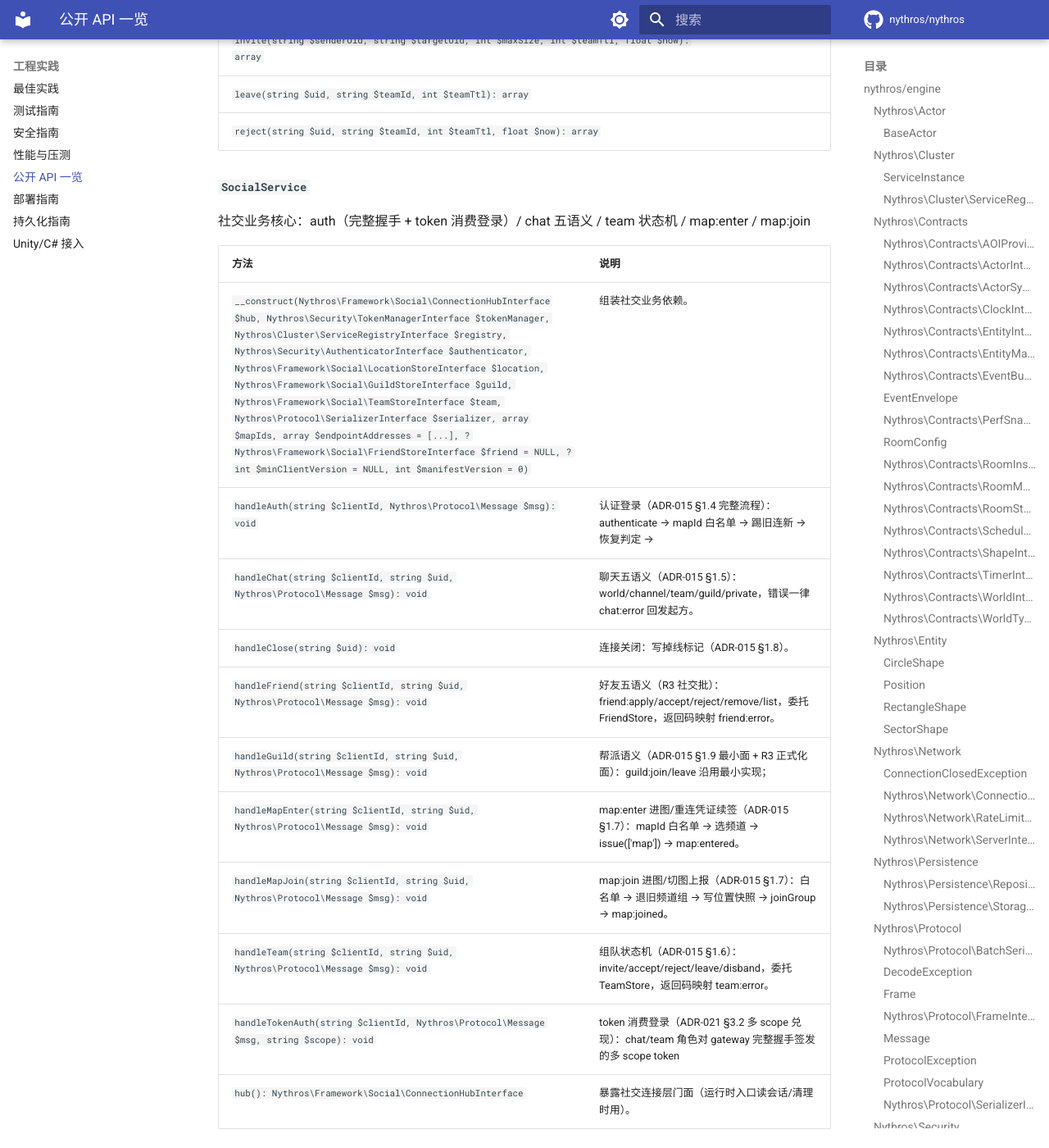
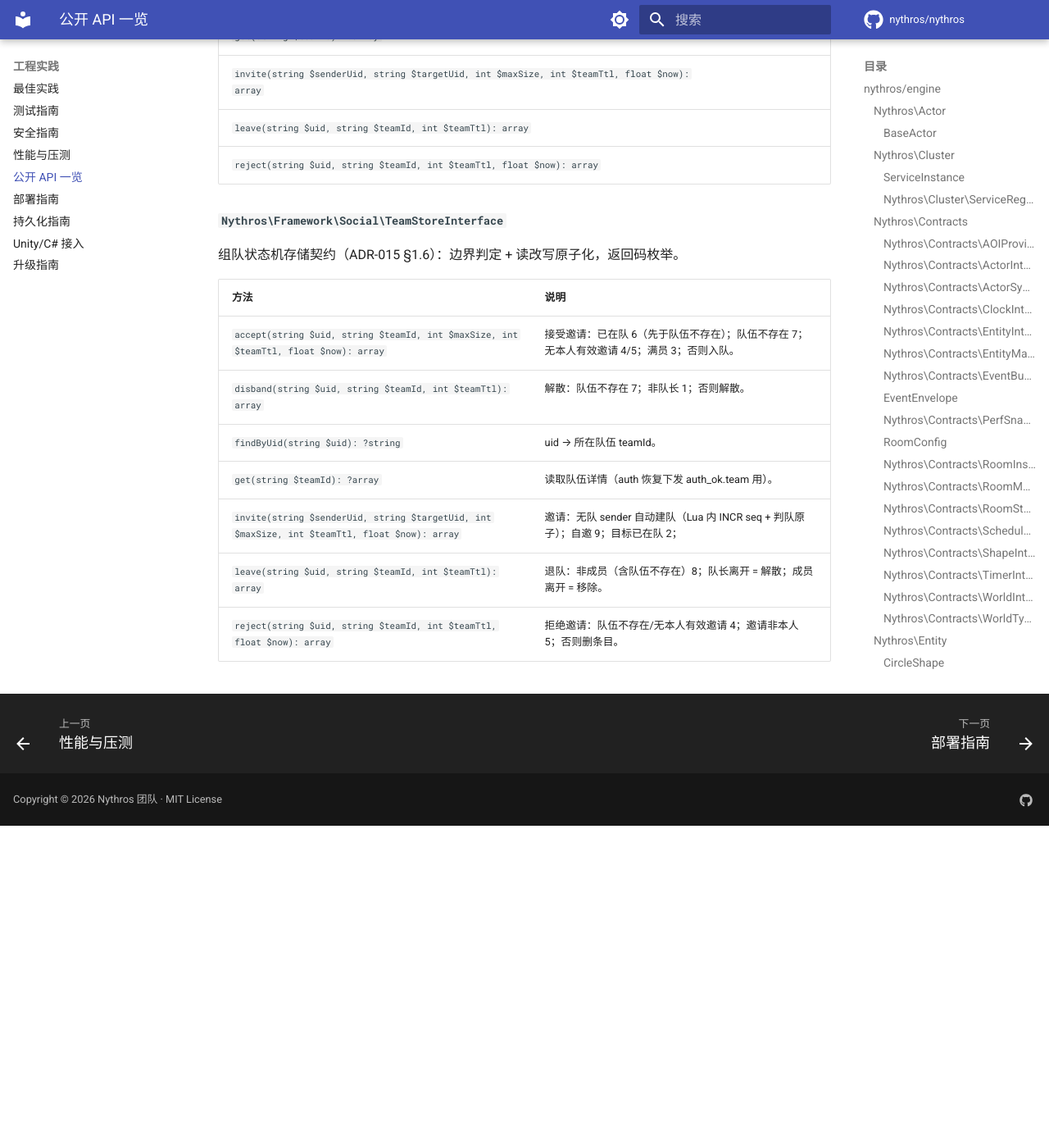
Before and after one commit to Nythros/Nythros, an MkDocs documentation site: the page built from docs/api-reference.md, in a window 1280 px wide and 1400 px high, scrolled down 75132 px. Shown: the whole window at 82% size. Built offline with MkDocs 1.6.1 and Material for MkDocs 9.7.7, drawn with Linux system fonts in a browser that asks for light colours; comment, search, counter and statistics services are not loaded; after the commit the page ends 76139 px from its top, so only the background shows below that; some of the changed text lies outside the part shown.

Commit message:
docs: UPGRADING.md 升级指南 + 全库文档与代码现状对齐（工程债收尾）
- 新增 UPGRADING.md：破坏性变更迁移正本（协议 v2 一次切换的服务端/客户端迁移路径、
  哨兵 HA 可选增量、0.x 版本策略与 @internal 不承诺口径、nythros/testing 开发者迁移）。
  mkdocs「工程实践」以 GitHub 链接收录（与 blueprint 同款仓库内文档模式），README 收录。
- 同步文档与代码现状：social-guide（SocialService 域竖切结构 / TEAM_TTL 归属 TeamResponder）、
  actor-guide（Vitals trait 说明）、architecture（§1.2 战斗面 + Social 模块清单）、
  testing-guide（跨包共享替身走 nythros/testing 的规范）。
- CHANGELOG：Unreleased 补 2 条 Added + 1 条 Changed（本次三连收尾）。
- docs/api-reference.md 再生成（拆分类均 @internal，公开面不变，与代码一致）。

```diff
--- a/docs/api-reference.md
+++ b/docs/api-reference.md
@@ -479,14 +479,14 @@ NPC 基类：静态实体，无主动行为；交互由玩家触发 onInteract
 | `detachConnection(): void` | 解除连接绑定。 |
 | `detachEquipment(): void` | 摘除装备栏：加成清零后同样收敛 hp（卸下减益装备可能压低上限）。 |
 | `equipment(): ?Nythros\Framework\Inventory\Equipment\Equipment` | 当前装备栏；未挂载为 null。 |
-| `heal(int $amount): void` | 治疗：恢复生命值，钳制在合成上限内；已死不复活。 |
+| `heal(int $amount): void` | 治疗：恢复生命值，钳制在 maxHp() 口径内；已死不复活。 |
 | `hp(): int` |  |
 | `initVitals(int $maxHp): void` | 初始化生命基线（P18 玩法数据外置，auth 挂载时一次性调用）：覆盖基础 maxHp 并回满—— |
 | `isDead(): bool` |  |
 | `maxHp(): int` | 合成最大生命值：基础 maxHp + 装备 maxHp 加成 + 属性临时修正和（D6 聚合口径 + R3 玩法批临时修正）。 |
 | `removeAttributeModifier(string $attribute, int $delta): void` | 回退一条属性临时修正（按施加时的同一增量对称回退）：归零键摘除，防止表无限膨胀。 |
 | `setTickDivisor(int $divisor): void` | 设置分频（governor 每 base tick 重算指派）；非法值（<1）钳制为 1。 |
-| `takeDamage(int $amount): void` | 模板方法：扣血钳制归零；从存活→死亡的那次伤害触发一次 onDeath。 |
+| `takeDamage(int $amount): void` | 模板方法：幂等短路（无效伤害/已死）后经 Vitals::settleDamage 结算扣血；从存活→死亡的那次伤害触发一次 onDeath。 |
 | `tickDivisor(): int` |  |
 | `uid(): ?string` | 玩家唯一标识；未绑定时为 null。 |
 | `update(): void` | 模板方法：每帧统一入口，交由子类 onTick 钩子实现具体帧逻辑。 |
@@ -1837,23 +1837,6 @@ Skill 插件：向 Container 注册 SkillRepository，并订阅 'skill.cast' 作
 | `leave(string $uid, string $teamId, int $teamTtl): array` |  |
 | `reject(string $uid, string $teamId, int $teamTtl, float $now): array` |  |
 
-#### `SocialService`
-社交业务核心：auth（完整握手 + token 消费登录）/ chat 五语义 / team 状态机 / map:enter / map:join
-
-| 方法 | 说明 |
-|---|---|
-| `__construct(Nythros\Framework\Social\ConnectionHubInterface $hub, Nythros\Security\TokenManagerInterface $tokenManager, Nythros\Cluster\ServiceRegistryInterface $registry, Nythros\Security\AuthenticatorInterface $authenticator, Nythros\Framework\Social\LocationStoreInterface $location, Nythros\Framework\Social\GuildStoreInterface $guild, Nythros\Framework\Social\TeamStoreInterface $team, Nythros\Protocol\SerializerInterface $serializer, array $mapIds, array $endpointAddresses = [...], ?Nythros\Framework\Social\FriendStoreInterface $friend = NULL, ?int $minClientVersion = NULL, int $manifestVersion = 0)` | 组装社交业务依赖。 |
-| `handleAuth(string $clientId, Nythros\Protocol\Message $msg): void` | 认证登录（ADR-015 §1.4 完整流程）：authenticate → mapId 白名单 → 踢旧连新 → 恢复判定 → |
-| `handleChat(string $clientId, string $uid, Nythros\Protocol\Message $msg): void` | 聊天五语义（ADR-015 §1.5）：world/channel/team/guild/private，错误一律 chat:error 回发起方。 |
-| `handleClose(string $uid): void` | 连接关闭：写掉线标记（ADR-015 §1.8）。 |
-| `handleFriend(string $clientId, string $uid, Nythros\Protocol\Message $msg): void` | 好友五语义（R3 社交批）：friend:apply/accept/reject/remove/list，委托 FriendStore，返回码映射 friend:error。 |
-| `handleGuild(string $clientId, string $uid, Nythros\Protocol\Message $msg): void` | 帮派语义（ADR-015 §1.9 最小面 + R3 正式化面）：guild:join/leave 沿用最小实现； |
-| `handleMapEnter(string $clientId, string $uid, Nythros\Protocol\Message $msg): void` | map:enter 进图/重连凭证续签（ADR-015 §1.7）：mapId 白名单 → 选频道 → issue(['map']) → map:entered。 |
-| `handleMapJoin(string $clientId, string $uid, Nythros\Protocol\Message $msg): void` | map:join 进图/切图上报（ADR-015 §1.7）：白名单 → 退旧频道组 → 写位置快照 → joinGroup → map:joined。 |
-| `handleTeam(string $clientId, string $uid, Nythros\Protocol\Message $msg): void` | 组队状态机（ADR-015 §1.6）：invite/accept/reject/leave/disband，委托 TeamStore，返回码映射 team:error。 |
-| `handleTokenAuth(string $clientId, Nythros\Protocol\Message $msg, string $scope): void` | token 消费登录（ADR-021 §3.2 多 scope 兑现）：chat/team 角色对 gateway 完整握手签发的多 scope token |
-| `hub(): Nythros\Framework\Social\ConnectionHubInterface` | 暴露社交连接层门面（运行时入口读会话/清理时用）。 |
-
 #### `Nythros\Framework\Social\TeamStoreInterface`
 组队状态机存储契约（ADR-015 §1.6）：边界判定 + 读改写原子化，返回码枚举。
 
--- a/mkdocs.yml
+++ b/mkdocs.yml
@@ -73,6 +73,8 @@ nav:
       - 部署指南: deployment.md
       - 持久化指南: persistence-guide.md
       - Unity/C# 接入: unity-guide.md
+      # UPGRADING.md 正本在仓库根（与 CHANGELOG 并列），站内以 GitHub 链接跳转
+      - 升级指南: https://github.com/nythros/nythros/blob/master/UPGRADING.md
 
 plugins:
   - search
```
Also changed, not shown: other parts of docs/api-reference.md (+4 -4 lines), CHANGELOG.md (+19 -0 lines), README.md (+2 -0 lines), UPGRADING.md (added, +54 -0 lines), docs/actor-guide.md (+4 -0 lines), docs/architecture.md (+2 -2 lines), docs/social-guide.md (+5 -3 lines), docs/testing-guide.md (+4 -0 lines).
